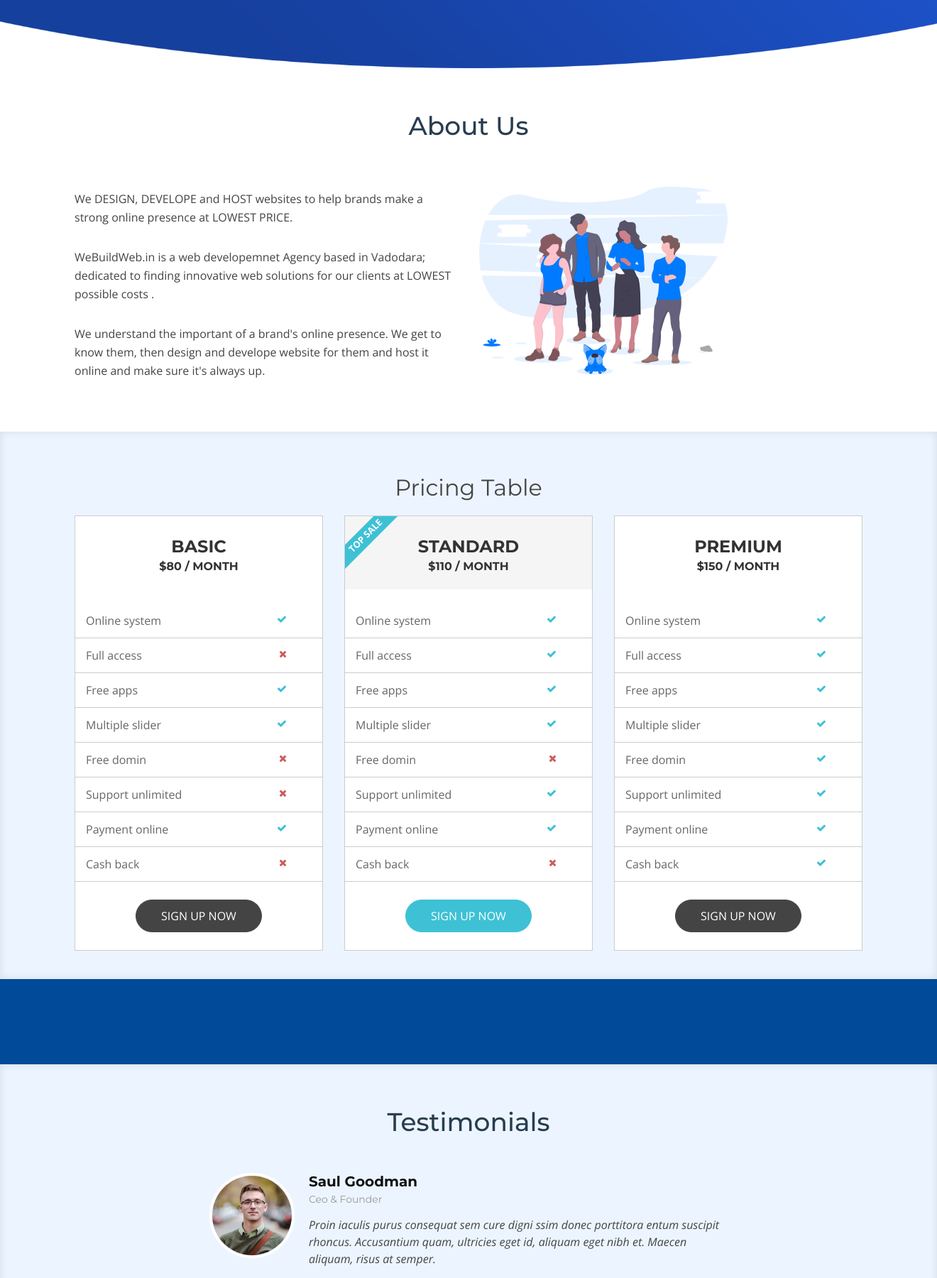
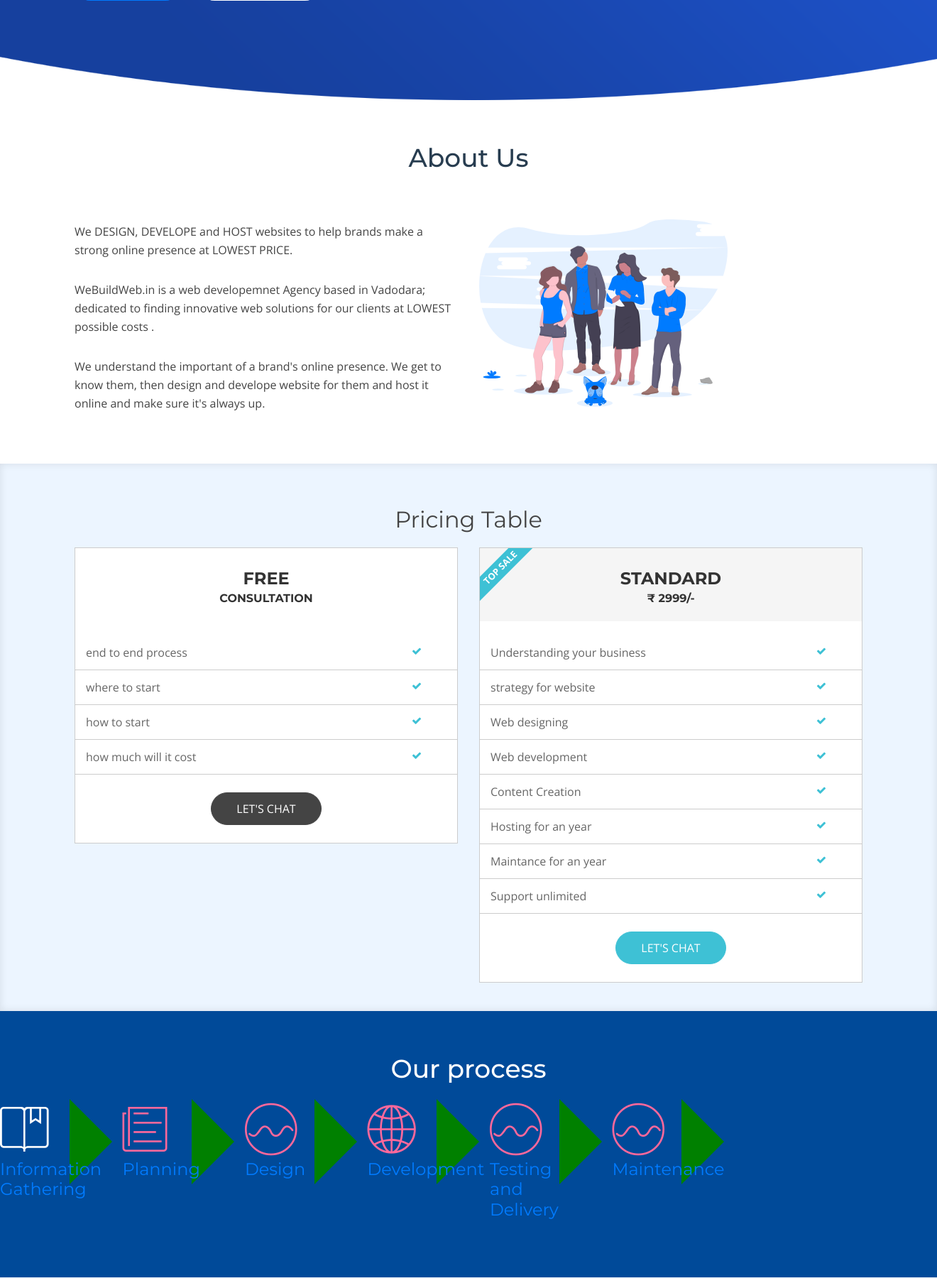
Before and after one commit to vijay991/webuildweb, a Flask app: page / in a window 1320 px wide; the page is wider, and only the part inside the window is pictured. Shown: the part 538-2338 px from the top of that part at 71% size. Run offline with Flask 2, Linux system fonts and the light colour scheme; some libraries are stand-ins or nearby versions; some web fonts are replaced.

Commit message:
content upadate remove map add our process

```diff
--- a/app/static/css/main.css
+++ b/app/static/css/main.css
@@ -570,37 +570,13 @@ h6 {
   color: #fff;
 }
 
-#why-us .card {
-  background: #00458f;
-  border-color: #00458f;
-  border-radius: 10px;
-  margin: 0 15px;
-  padding: 15px 0;
-  text-align: center;
-  color: #fff;
-  transition: 0.3s ease-in-out;
-  height: 100%;
-}
 
-#why-us .card:hover {
-  background: #003b7a;
-  border-color: #003b7a;
-}
 
-#why-us .card i {
-  font-size: 48px;
-  padding-top: 15px;
-  color: #bfddfe;
-}
 
-#why-us .card h5 {
-  font-size: 22px;
-  font-weight: 600;
-}
-
-#why-us .card p {
-  font-size: 15px;
-  color: #d8eafe;
+#why-us .icon i {
+  font-size: 84px;
+  line-height: 1;
+  transition: 0.5s;
 }
 
 
@@ -1276,3 +1125,13 @@ h6 {
   color: #fff;
   transition: 0.4s;
 }
+
+
+.arrow-right {
+  width: 0;
+  height: 0;
+  border-top: 60px solid transparent;
+  border-bottom: 60px solid transparent;
+
+  border-left: 60px solid green;
+}
--- a/app/templates/index.html
+++ b/app/templates/index.html
@@ -68,7 +68,7 @@
       </div>
 
       <div class="intro-info">
-        <h2>We Build<br><span>Website</span><br>for your business!</h2><br>
+        <h2>We Build<br><span>Website for you</span><br>at lowest possible COST !</h2><br>
         <div>
           <a href="#about" class="btn-get-started scrollto">Let's Chat</a>
           <a href="#services" class="btn-services scrollto">Our Services</a>
@@ -128,55 +128,36 @@
         </div>
       </div>
       <div class="row">
-        <div class="col-md-4 col-sm-4 col-xs-12">
+        <div class="col-md-6 col-sm-6 col-xs-12">
           <div class="pri_table_list">
-            <h3>basic <br/> <span>$80 / month</span></h3>
+            <h3>Free <br/> <span>Consultation</span></h3>
             <ol>
-              <li class="check">Online system</li>
-              <li class="check cross">Full access</li>
-              <li class="check">Free apps</li>
-              <li class="check">Multiple slider</li>
-              <li class="check cross">Free domin</li>
-              <li class="check cross">Support unlimited</li>
-              <li class="check">Payment online</li>
-              <li class="check cross">Cash back</li>
+              <li class="check">end to end process</li>
+              <li class="check">where to start</li>
+              <li class="check">how to start</li>
+              <li class="check">how much will it cost</li>
             </ol>
-            <button>sign up now</button>
-          </div>
+            <button>Let's Chat</button>
+          </div><br>
         </div>
-        <div class="col-md-4 col-sm-4 col-xs-12">
+        <div class="col-md-6 col-sm-6 col-xs-12">
           <div class="pri_table_list active">
             <span class="saleon">top sale</span>
-            <h3>standard <br/> <span>$110 / month</span></h3>
+            <h3>standard <br/> <span>₹ 2999/-</span></h3>
             <ol>
-              <li class="check">Online system</li>
-              <li class="check">Full access</li>
-              <li class="check">Free apps</li>
-              <li class="check">Multiple slider</li>
-              <li class="check cross">Free domin</li>
+              <li class="check">Understanding your business</li>
+              <li class="check">strategy for website</li>
+              <li class="check">Web designing</li>
+              <li class="check">Web development</li>
+              <li class="check">Content Creation</li>
+              <li class="check">Hosting for an year</li>
+              <li class="check">Maintance for an year</li>
               <li class="check">Support unlimited</li>
-              <li class="check">Payment online</li>
-              <li class="check cross">Cash back</li>
             </ol>
-            <button>sign up now</button>
+            <button>Let's Chat</button>
           </div>
-        </div>
-        <div class="col-md-4 col-sm-4 col-xs-12">
-          <div class="pri_table_list">
-            <h3>premium <br/> <span>$150 / month</span></h3>
-            <ol>
-              <li class="check">Online system</li>
-              <li class="check">Full access</li>
-              <li class="check">Free apps</li>
-              <li class="check">Multiple slider</li>
-              <li class="check">Free domin</li>
-              <li class="check">Support unlimited</li>
-              <li class="check">Payment online</li>
-              <li class="check">Cash back</li>
-            </ol>
-            <button>sign up now</button>
-          </div>
-        </div>
+        </div><br>
+
       </div>
     </div>
   </div>
@@ -189,6 +170,43 @@
       Why Us Section
     ============================-->
     <section id="why-us" class="wow fadeIn">
+      <header class="section-header">
+          <h3>Our process</h3>
+     </header>
+
+      <div class="row">
+        <div class="col-md-1 col-sm-2 col-xs-2">
+          <div class="icon"><i class="ion-ios-bookmarks-outline" style="color: #fff;"></i></div>
+          <h4 class="title"><a href="">Information Gathering</a></h4>
+        </div>
+        <div class="arrow-right"></div>
+        <div class="col-md-1 col-sm-2 col-xs-2">
+          <div class="icon"><i class="ion-ios-paper-outline" style="color: #ff689b;"></i></div>
+          <h4 class="title"><a href="">Planning</a></h4>
+        </div>
+        <div class="arrow-right"></div>
+        <div class="col-md-1 col-sm-2 col-xs-2">
+          <div class="icon"><i class="ion-ios-analytics-outline" style="color: #ff689b;"></i></div>
+          <h4 class="title"><a href="">Design</a></h4>
+        </div>
+        <div class="arrow-right"></div>
+        <div class="col-md-1 col-sm-2 col-xs-2">
+          <div class="icon"><i class="ion-ios-world-outline" style="color: #ff689b;"></i></div>
+          <h4 class="title"><a href="">Development</a></h4>
+        </div>
+        <div class="arrow-right"></div>
+        <div class="col-md-1 col-sm-2 col-xs-2">
+          <div class="icon"><i class="ion-ios-analytics-outline" style="color: #ff689b;"></i></div>
+          <h4 class="title"><a href="">Testing and Delivery</a></h4>
+        </div>
+        <div class="arrow-right"></div>
+        <div class="col-md-1 col-sm-2 col-xs-2">
+          <div class="icon"><i class="ion-ios-analytics-outline" style="color: #ff689b;"></i></div>
+          <h4 class="title"><a href="">Maintenance</a></h4>
+        </div>
+        <div class="arrow-right"></div>
+      </div>
+
 
     </section>
 
@@ -382,71 +398,6 @@
 
     </section>
 
-    <!--==========================
-      Contact Section
-    ============================-->
-    <section id="contact">
-      <div class="container-fluid">
-
-        <div class="section-header">
-          <h3>Contact Us</h3>
-        </div>
-
-        <div class="row wow fadeInUp">
-
-          <div class="col-lg-6">
-            <div class="map mb-4 mb-lg-0">
-              <iframe src="https://www.google.com/maps/embed?pb=!1m14!1m8!1m3!1d12097.433213460943!2d-74.0062269!3d40.7101282!3m2!1i1024!2i768!4f13.1!3m3!1m2!1s0x0%3A0xb89d1fe6bc499443!2sDowntown+Conference+Center!5e0!3m2!1smk!2sbg!4v1539943755621" frameborder="0" style="border:0; width: 100%; height: 312px;" allowfullscreen></iframe>
-            </div>
-          </div>
-
-          <div class="col-lg-6">
-            <div class="row">
-              <div class="col-md-5 info">
-                <i class="ion-ios-location-outline"></i>
-                <p>A108 Adam Street, NY 535022</p>
-              </div>
-              <div class="col-md-4 info">
-                <i class="ion-ios-email-outline"></i>
-                <p>virazssolanki@gmail.com</p>
-              </div>
-              <div class="col-md-3 info">
-                <i class="ion-ios-telephone-outline"></i>
-                <p>+91 7046717674</p>
-              </div>
-            </div>
-
-            <div class="form">
-              <div id="sendmessage">Your message has been sent. Thank you!</div>
-              <div id="errormessage"></div>
-              <form action="" method="post" role="form" class="contactForm">
-                <div class="form-row">
-                  <div class="form-group col-lg-6">
-                    <input type="text" name="name" class="form-control" id="name" placeholder="Your Name" data-rule="minlen:4" data-msg="Please enter at least 4 chars" />
-                    <div class="validation"></div>
-                  </div>
-                  <div class="form-group col-lg-6">
-                    <input type="email" class="form-control" name="email" id="email" placeholder="Your Email" data-rule="email" data-msg="Please enter a valid email" />
-                    <div class="validation"></div>
-                  </div>
-                </div>
-                <div class="form-group">
-                  <input type="text" class="form-control" name="subject" id="subject" placeholder="Subject" data-rule="minlen:4" data-msg="Please enter at least 8 chars of subject" />
-                  <div class="validation"></div>
-                </div>
-                <div class="form-group">
-                  <textarea class="form-control" name="message" rows="5" data-rule="required" data-msg="Please write something for us" placeholder="Message"></textarea>
-                  <div class="validation"></div>
-                </div>
-                <div class="text-center"><button type="submit" title="Send Message">Send Message</button></div>
-              </form>
-            </div>
-          </div>
-
-        </div>
-
-      </div>
-    </section><!-- #contact -->
 
   </main>
 
@@ -460,45 +411,44 @@
 
           <div class="col-lg-4 col-md-6 footer-info">
             <h3>WeBuildWeb</h3>
-            <p>Cras fermentum odio eu feugiat lide par naso tierra. Justo eget nada terra videa magna derita valies darta donna mare fermentum iaculis eu non diam phasellus. Scelerisque felis imperdiet proin fermentum leo. Amet volutpat consequat mauris nunc congue.</p>
+            <p> We are on the mission to help brands make a strong online presence at LOWEST POSSIBLE PRICE.</p>
           </div>
 
           <div class="col-lg-2 col-md-6 footer-links">
             <h4>Useful Links</h4>
             <ul>
-              <li><a href="#">Home</a></li>
-              <li><a href="#">About us</a></li>
-              <li><a href="#">Services</a></li>
-              <li><a href="#">Terms of service</a></li>
-              <li><a href="#">Privacy policy</a></li>
+          <li><a href="#about">About Us</a></li>
+          <li><a href="#services">Services</a></li>
+          <li><a href="#team">Team</a></li>
+          <li><a href="#contact">Contact Us</a></li>
             </ul>
           </div>
 
           <div class="col-lg-3 col-md-6 footer-contact">
             <h4>Contact Us</h4>
             <p>
-              A108 Adam Street <br>
-              New York, NY 535022<br>
-              United States <br>
-              <strong>Phone:</strong> +1 5589 55488 55<br>
-              <strong>Email:</strong> info@example.com<br>
+
+              <strong>Phone:</strong> +91 7046717674<br>
+              <strong>Email:</strong> virazssolanki@gmail.com<br>
             </p>
 
             <div class="social-links">
-              <a href="#" class="twitter"><i class="fa fa-twitter"></i></a>
-              <a href="#" class="facebook"><i class="fa fa-facebook"></i></a>
-              <a href="#" class="instagram"><i class="fa fa-instagram"></i></a>
-              <a href="#" class="google-plus"><i class="fa fa-google-plus"></i></a>
-              <a href="#" class="linkedin"><i class="fa fa-linkedin"></i></a>
+              <a href="#" target="_blank" class="twitter"><i class="fa fa-twitter"></i></a>
+              <a href="#" target="_blank" class="facebook"><i class="fa fa-facebook"></i></a>
+              <a href="#" target="_blank" class="instagram"><i class="fa fa-instagram"></i></a>
+              <a href="#" target="_blank" class="google-plus"><i class="fa fa-google-plus"></i></a>
+              <a href="#" target="_blank" class="linkedin"><i class="fa fa-linkedin"></i></a>
             </div>
 
           </div>
 
           <div class="col-lg-3 col-md-6 footer-newsletter">
             <h4>Our Newsletter</h4>
-            <p>Tamen quem nulla quae legam multos aute sint culpa legam noster magna veniam enim veniam illum dolore legam minim quorum culpa amet magna export quem marada parida nodela caramase seza.</p>
+            <p>
+              Subcribe our newsletter to get updates about new offers at your inbox.
+            </p>
             <form action="" method="post">
-              <input type="email" name="email"><input type="submit"  value="Subscribe">
+              <input type="email" placeholder="email"><input type="submit"  value="Subscribe">
             </form>
           </div>
 
```
Also changed, not shown: other parts of app/static/css/main.css (+0 -127 lines), other parts of app/templates/index.html (+9 -14 lines).
